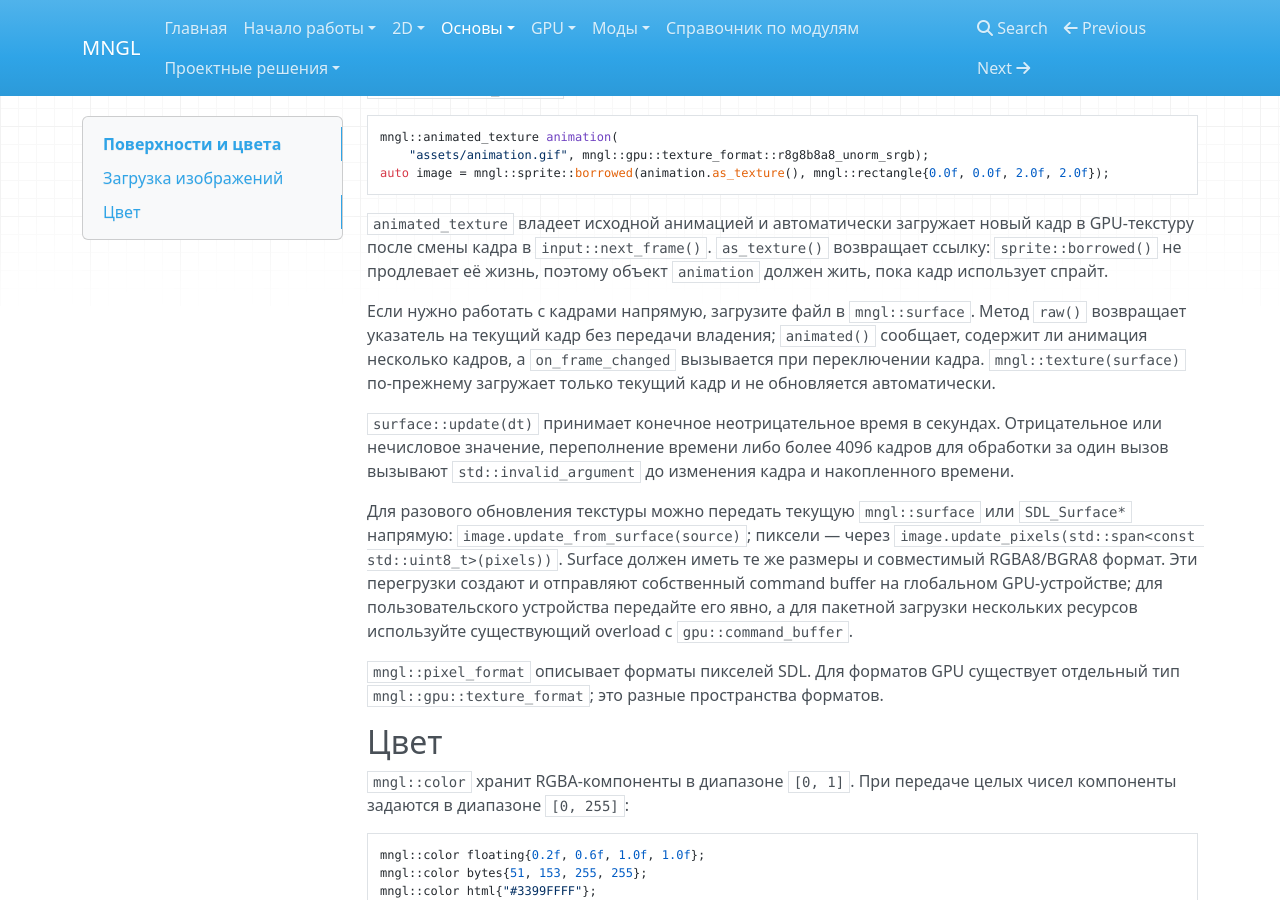
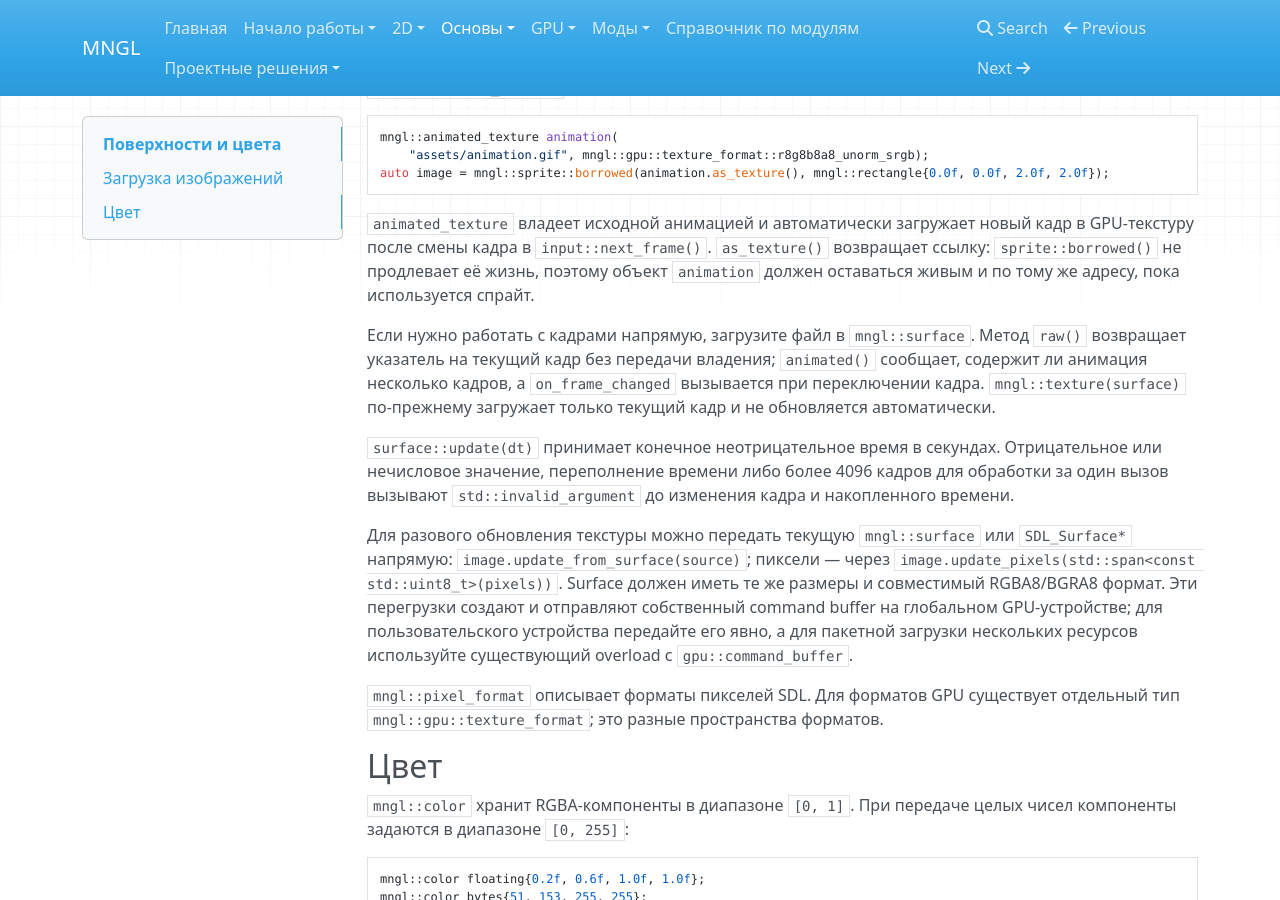
Before and after one commit to Romansgamp6tu/MNGL, an MkDocs documentation site: the page built from docs/core/media-and-colors.md, in a window 1280 px wide and 900 px high, scrolled down 482 px. Built offline with MkDocs 1.6.1, drawn with Linux system fonts in a browser that asks for light colours; nearby versions of some CDN libraries.

Commit message:
docs: clarify borrowed animation texture lifetime

````diff
--- a/docs/core/media-and-colors.md
+++ b/docs/core/media-and-colors.md
@@ -29,7 +29,7 @@ mngl::animated_texture animation(
 auto image = mngl::sprite::borrowed(animation.as_texture(), mngl::rectangle{0.0f, 0.0f, 2.0f, 2.0f});
 ```
 
-`animated_texture` владеет исходной анимацией и автоматически загружает новый кадр в GPU-текстуру после смены кадра в `input::next_frame()`. `as_texture()` возвращает ссылку: `sprite::borrowed()` не продлевает её жизнь, поэтому объект `animation` должен жить, пока кадр использует спрайт.
+`animated_texture` владеет исходной анимацией и автоматически загружает новый кадр в GPU-текстуру после смены кадра в `input::next_frame()`. `as_texture()` возвращает ссылку: `sprite::borrowed()` не продлевает её жизнь, поэтому объект `animation` должен оставаться живым и по тому же адресу, пока используется спрайт.
 
 Если нужно работать с кадрами напрямую, загрузите файл в `mngl::surface`. Метод `raw()` возвращает указатель на текущий кадр без передачи владения; `animated()` сообщает, содержит ли анимация несколько кадров, а `on_frame_changed` вызывается при переключении кадра. `mngl::texture(surface)` по-прежнему загружает только текущий кадр и не обновляется автоматически.
 
````
